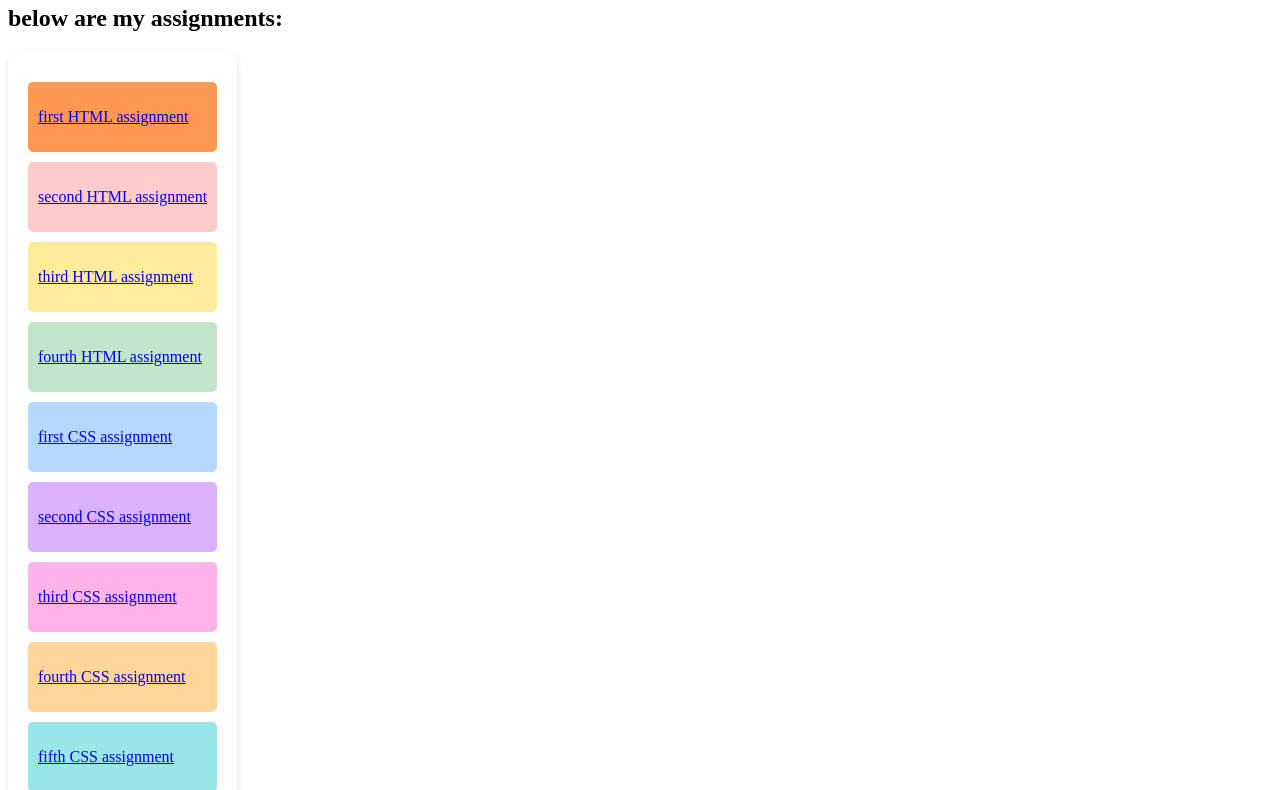
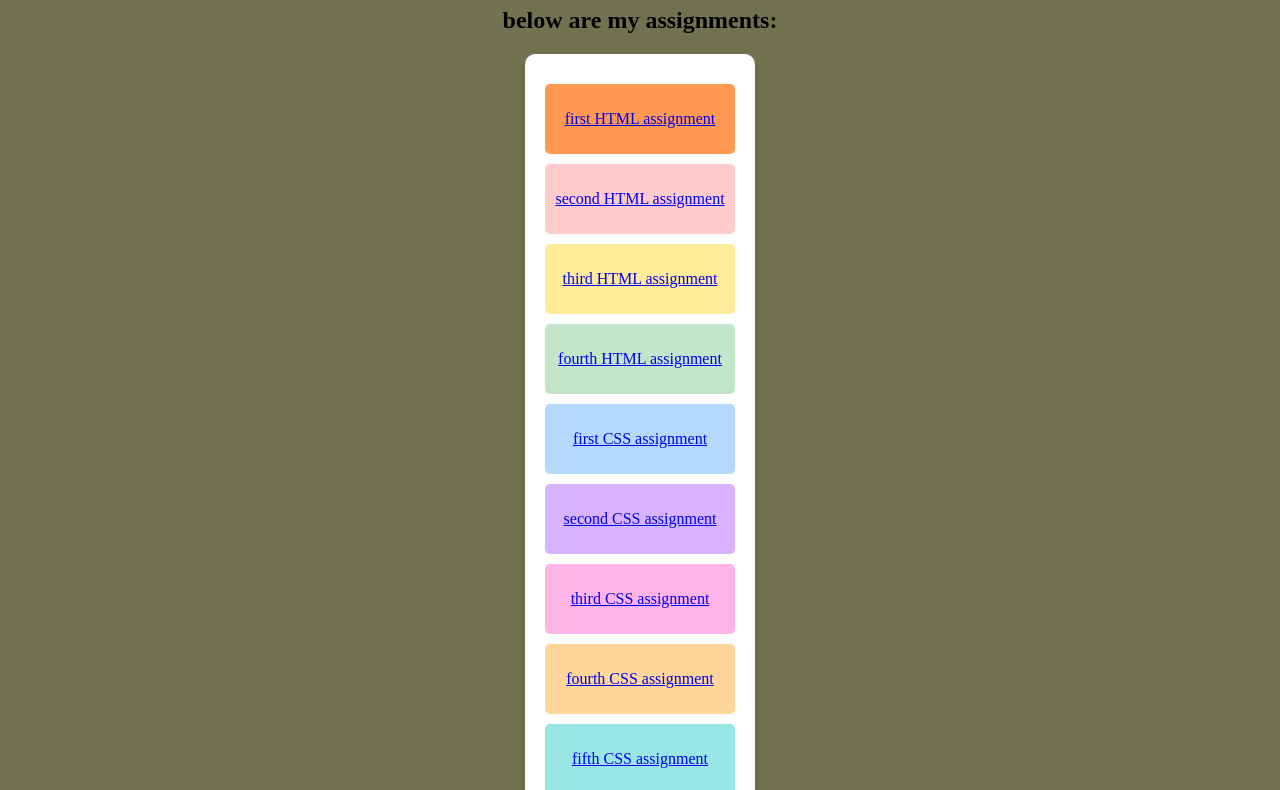
Before and after one commit to Akogun-Deborah/AltSchool-Africa, a plain HTML site: page index.html in a window 1280 px wide. Shown: the part 101-891 px from the top of the page. Drawn offline with Linux system fonts and the light colour scheme.

Commit message:
fixed some minor navigation bugs

```diff
--- a/index.html
+++ b/index.html
@@ -1,50 +1,3 @@
-<<<<<<< HEAD
-<!DOCTYPE html>
-<html lang="en">
-<head>
-    <meta charset="UTF-8">
-    <meta name="viewport" content="width=device-width, initial-scale=1.0">
-    <title>Completed Assignments</title>
-    <link rel="stylesheet" href="./style.css">
-</head>
-<body>
-    <h1><strong>My name is Akogun Princess Deborah[ALT/SOE/024/2529]</strong>.</h1>
-    <h2>below are my assignments:</h2>
-    <header>
-        <span id="X">
-            <p><a href="./HTML/form.html">first HTML assignment</a></p>
-        </span>
-        <span class="A">
-            <p><a href="./HTML/indexx.html">second HTML assignment</a></p>
-        </span>
-        <span id="B">
-            <p><a href="./HTML/media.html">third HTML assignment</a></p>
-        </span>
-        <span class="C">
-            <p><a href="./HTML/table.html">fourth HTML assignment</a></p>
-        </span>
-        <span id="D">
-            <p><a href="./CSS/Exercise 1/indeex.html">first CSS assignment</a></p>
-        </span>
-        <span class="E">
-            <p><a href="./CSS/Exercise 2/inddex.html">second CSS assignment</a></p>
-        </span>
-        <span class="F">
-            <p><a href="./CSS/Exercise 3/iindex.html">third CSS assignment</a></p>
-        </span>
-        <span id="G">
-            <p><a href="./CSS/Exercise 4/inndex.html">fourth CSS assignment</a></p>
-        </span>
-        <span class="H">
-            <p><a href="./CSS/Exercise 5/indddex.html">fifth CSS assignment</a></p>
-        </span>
-        <span class="I">
-            <p><a href="./CSS/Exercise 6/innndex.html">Sixth CSS assignment</a></p>
-        </span>
-    </header>
-</body>
-</html>
-=======
 <!DOCTYPE html>
 <html lang="en">
 <head>
@@ -90,4 +43,3 @@
     </header>
 </body>
 </html>
->>>>>>> 49d951f208cfcc7da0522ef0ae6892375758ec32
--- a/style.css
+++ b/style.css
@@ -1,4 +1,3 @@
-<<<<<<< HEAD
 body{
     font font-family: Arial, sans-serif;
     background-color:rgb(114, 114, 80);
@@ -31,39 +30,3 @@ span{
 #G { background-color: #ffd699; }
 .H { background-color: #99e6e6; }
 .I { background-color: #ff9999; }
-
-=======
-body{
-    font font-family: Arial, sans-serif;
-    background-color:rgb(114, 114, 80);
-    text-align: center;
-    padding: 20px;
-}
-
-header {
-    background-color: #fff;
-    padding: 20px;
-    border-radius: 10px;
-    box-shadow: 0 4px 8px rgba(0, 0, 0, 0.1);
-    display: inline-block;
-}
-
-span{
-    display: block;
-    margin: 10px 0;
-    padding: 10px;
-    border-radius: 5px;
-}
-
-#X { background-color: #ff9952; }
-.A { background-color: #ffcccb; }
-#B { background-color: #ffeb99; }
-.C { background-color: #c3e6cb; }
-#D { background-color: #b3d9ff; }
-.E { background-color: #d9b3ff; }
-.F { background-color: #ffb3e6; }
-#G { background-color: #ffd699; }
-.H { background-color: #99e6e6; }
-.I { background-color: #ff9999; }
-
->>>>>>> 49d951f208cfcc7da0522ef0ae6892375758ec32
```
